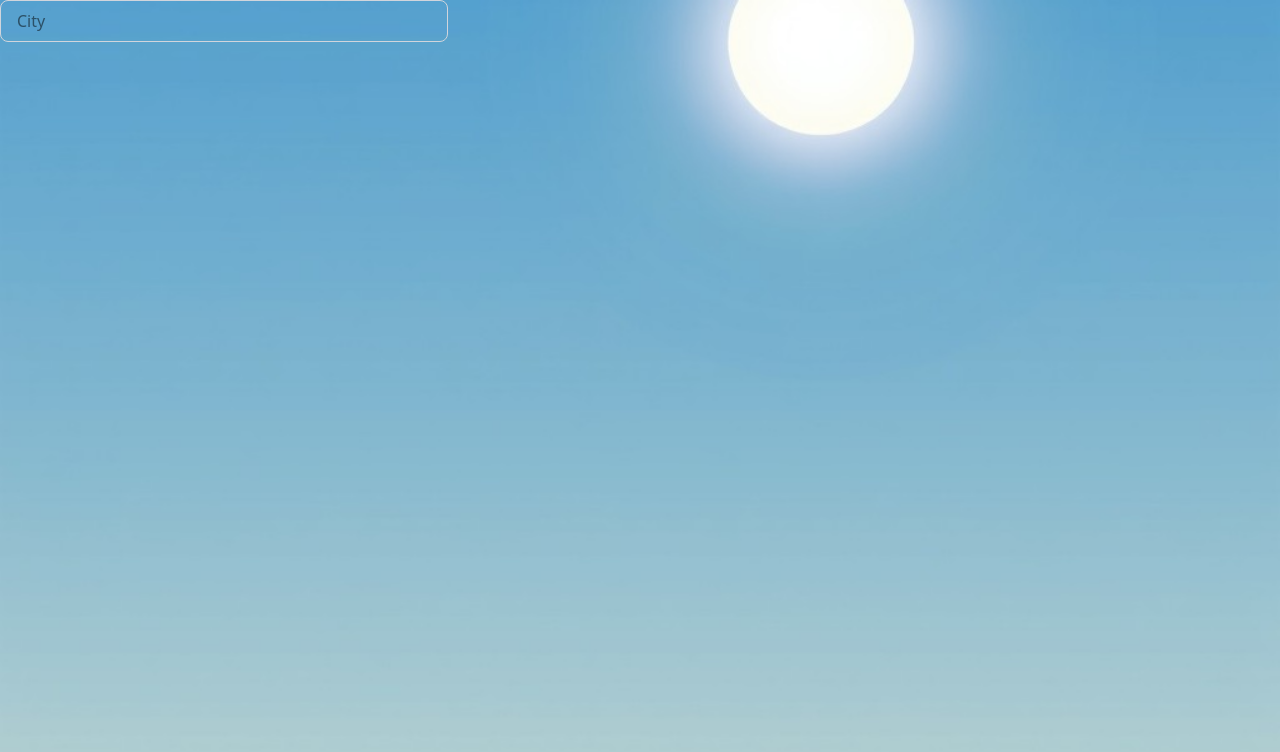
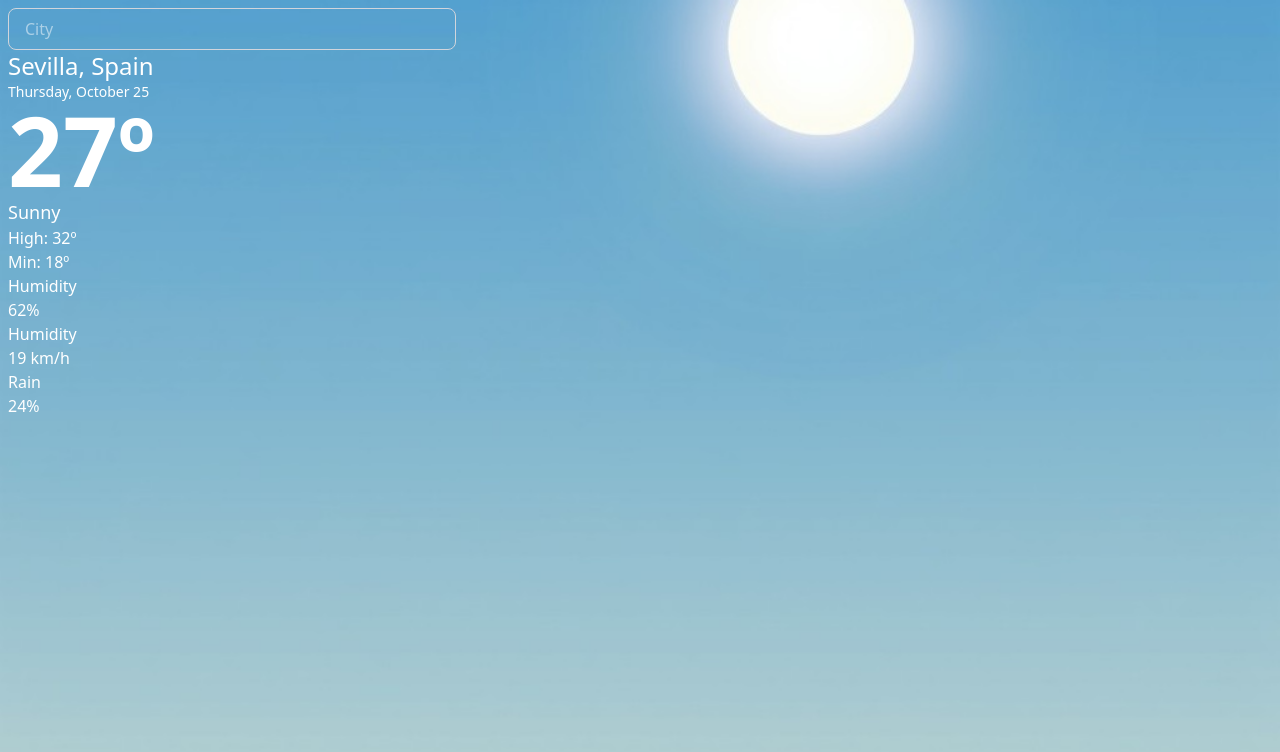
Before and after one commit to Radu-A/weather-app, a React (Vite) app: page / in a window 1280 px wide. Shown: the top 752 px of the page. Built offline with nearby package versions, Linux system fonts and the light colour scheme.

Commit message:
added/html to main

```diff
--- a/src/App.jsx
+++ b/src/App.jsx
@@ -1,10 +1,18 @@
 import Header from "./layout/Header.jsx";
 import Main from "./layout/MainLayout.jsx";
+
+import sunny from "./assets/bg-sunny.jpg";
 
 function App() {
   return (
     <>
-      <Main></Main>
+      <div
+        className="h-screen bg-cover bg-center p-2"
+        style={{ backgroundImage: `url(${sunny})` }}
+      >
+        <Header></Header>
+        <Main></Main>
+      </div>
     </>
   );
 }
--- /dev/null
+++ b/src/components/Banner.jsx
@@ -0,0 +1,30 @@
+export default function Banner() {
+  return (
+    <div>
+      <h1 className="text-8xl font-bold">27º</h1>
+      <h3 className="text-lg">Sunny</h3>
+      <div id="max-min">
+        <div id="max">
+          <span>High: 32º</span>
+        </div>
+        <div id="min">
+          <span>Min: 18º</span>
+        </div>
+      </div>
+      <div className="extra">
+        <div className="extra-item" id="humidity">
+          <span>Humidity</span>
+          <h3>62%</h3>
+        </div>
+        <div className="extra-item" id="wind">
+          <span>Humidity</span>
+          <h3>19 km/h</h3>
+        </div>
+        <div className="extra-item" id="rain">
+          <span>Rain</span>
+          <h3>24%</h3>
+        </div>
+      </div>
+    </div>
+  );
+}
--- a/src/layout/Header.jsx
+++ b/src/layout/Header.jsx
@@ -3,8 +3,11 @@ import SearchBar from "../components/SearchBar";
 function Header() {
   return (
     <>
-      <h1 class="text-3x1 font-bold">Wheather App</h1>
-	  <SearchBar></SearchBar>
+      <header className="text-white">
+        <SearchBar></SearchBar>
+        <h2 className="text-2xl">Sevilla, Spain</h2>
+        <h4 className="text-sm">Thursday, October 25</h4>
+      </header>
     </>
   );
 }
--- a/src/layout/MainLayout.jsx
+++ b/src/layout/MainLayout.jsx
@@ -1,15 +1,10 @@
-import sunny from "../assets/bg-sunny.jpg";
-
-import SearchBar from "../components/SearchBar";
+import Banner from "../components/Banner";
 
 function Main() {
   return (
     <>
-      <main
-        className="h-screen bg-cover bg-center"
-        style={{ backgroundImage: `url(${sunny})` }}
-      >
-		<SearchBar></SearchBar>
+      <main className="text-white">
+        <Banner></Banner>
       </main>
     </>
   );
```
